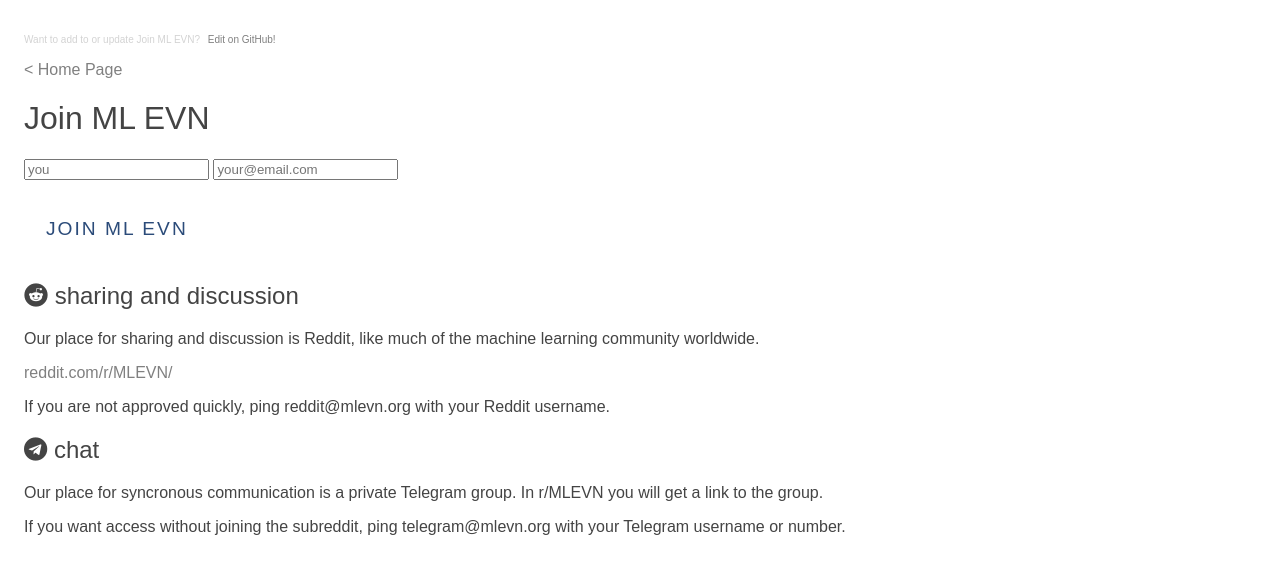
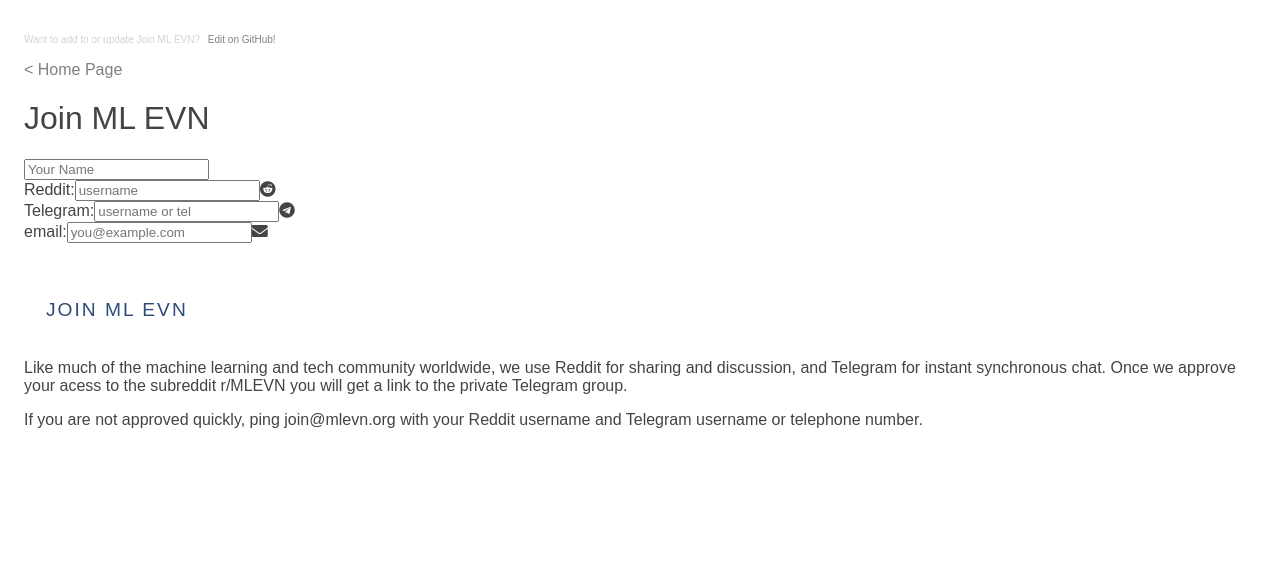
Before and after one commit to MLEVN/mlevn.github.io, a Jekyll site: the page built from join/index.md, in a window 1280 px wide. Shown: the top 574 px of the page. Built offline with Jekyll 4.4.1, drawn with Linux system fonts in a browser that asks for light colours; nearby versions of some CDN libraries; our own code applies the rules of GitHub Pages for plain Markdown files.

Commit message:
Update index.md

```diff
--- a/join/index.md
+++ b/join/index.md
@@ -1,27 +1,18 @@
 # Join ML EVN
 
-<form action="https://formspree.io/ios@literati.app" method="POST">
+<form class="join" action="https://formspree.io/join@mlevn.org" method="POST">
     <p>
-      <input type="text" name="email" placeholder="you">
-      <input type="email" name="email" placeholder="your@email.com">
-      <input style="display:none;" type="text" name="_gotcha">
-      <input type="hidden" name="_next" value="/welcome/">
+        <input type="text" name="name" placeholder="Your Name" required><br>
+        Reddit:<input type="text" name="reddit" placeholder="username" required><i class="fab fa-reddit"></i><br>
+        Telegram:<input type="text" name="telegram" placeholder="username or tel"><i class="fab fa-telegram"></i><br>
+        email:<input type="email" name="email" placeholder="you@example.com"><i class="fa fa-envelope"></i><br>
+        <br>
+        <input style="display:none;" type="text" name="_gotcha">
+        <input type="hidden" name="_next" value="/welcome/">
     </p>
     <input type="submit" class="button" value="Join ML EVN">
 </form>
 
+Like much of the machine learning and tech community worldwide, we use Reddit for sharing and discussion, and Telegram for instant synchronous chat.  Once we approve your acess to the subreddit r/MLEVN you will get a link to the private Telegram group.
 
-## <i class="fab fa-reddit"></i> sharing and discussion
-
-Our place for sharing and discussion is Reddit, like much of the machine learning community worldwide.
-
-[reddit.com/r/MLEVN/](https://www.reddit.com/r/MLEVN/)
-
-If you are not approved quickly, ping reddit@mlevn.org with your Reddit username.
-
-
-
-## <i class="fab fa-telegram"></i> chat
-Our place for syncronous communication is a private Telegram group.  In r/MLEVN you will get a link to the group.
-
-If you want access without joining the subreddit, ping telegram@mlevn.org with your Telegram username or number.
+If you are not approved quickly, ping join@mlevn.org with your Reddit username and Telegram username or telephone number.
```
